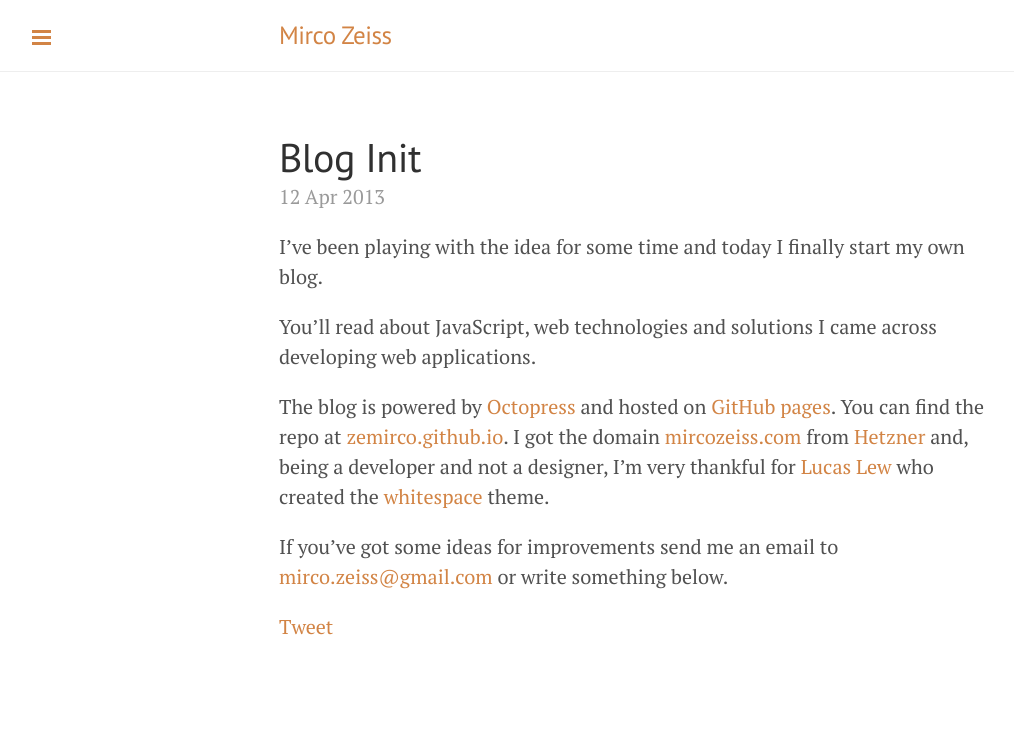
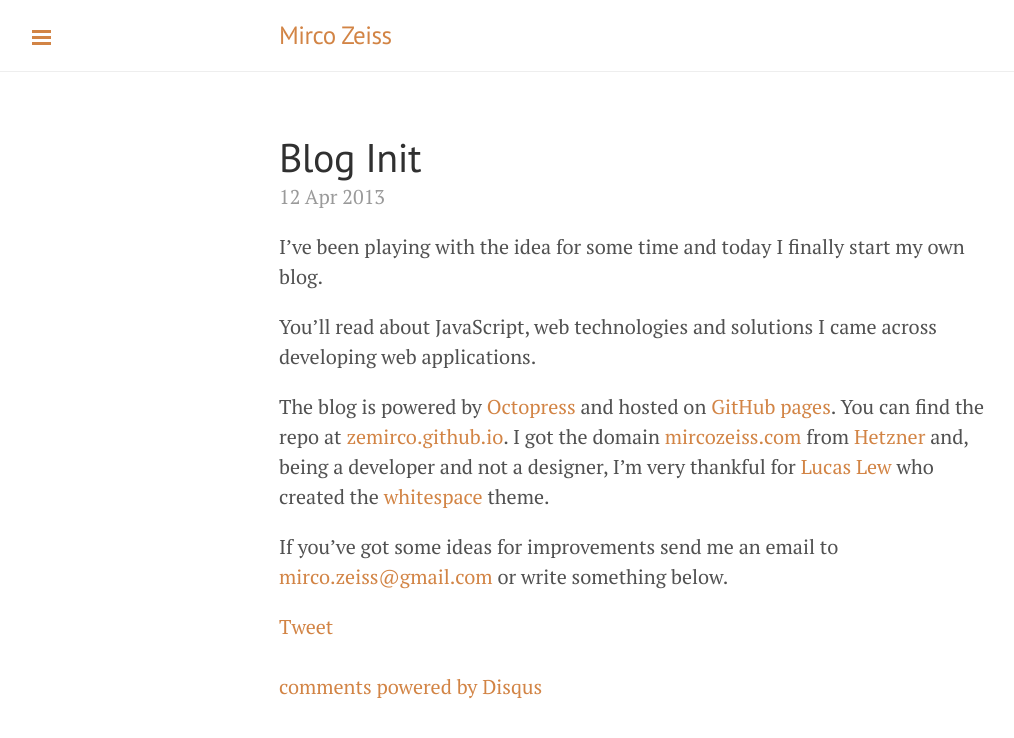
Before and after one commit to zemirco/zemirco.github.io, a Jekyll site: the page built from _posts/2013-04-12-blog-init.markdown, in a window 1280 px wide. Shown: the top 738 px of the page, without its empty margins (1-1015 px from the left). Built offline with Jekyll 4.4.1, drawn with Linux system fonts in a browser that asks for light colours; Markdown is read by kramdown in place of the engine named in the settings; comment, search, counter and statistics services are not loaded; some of the changed lines change nothing that is shown.

Commit message:
add disqus comments

```diff
--- a/_layouts/post.html
+++ b/_layouts/post.html
@@ -31,4 +31,20 @@
     <a href="https://plus.google.com/110362264265849877288?rel=author">Google</a>
   </span>
 
+  <div id="disqus_thread"></div>
+  <script type="text/javascript">
+    /* * * CONFIGURATION VARIABLES: EDIT BEFORE PASTING INTO YOUR WEBPAGE * * */
+    var disqus_shortname = 'blogmircozeiss'; // required: replace example with your forum shortname
+
+    /* * * DON'T EDIT BELOW THIS LINE * * */
+    (function() {
+        var dsq = document.createElement('script'); dsq.type = 'text/javascript'; dsq.async = true;
+        dsq.src = '//' + disqus_shortname + '.disqus.com/embed.js';
+        (document.getElementsByTagName('head')[0] || document.getElementsByTagName('body')[0]).appendChild(dsq);
+    })();
+  </script>
+  <noscript>Please enable JavaScript to view the <a href="http://disqus.com/?ref_noscript">comments powered by Disqus.</a></noscript>
+  <a href="http://disqus.com" class="dsq-brlink">comments powered by <span class="logo-disqus">Disqus</span></a>
+
+
 </div>
```
